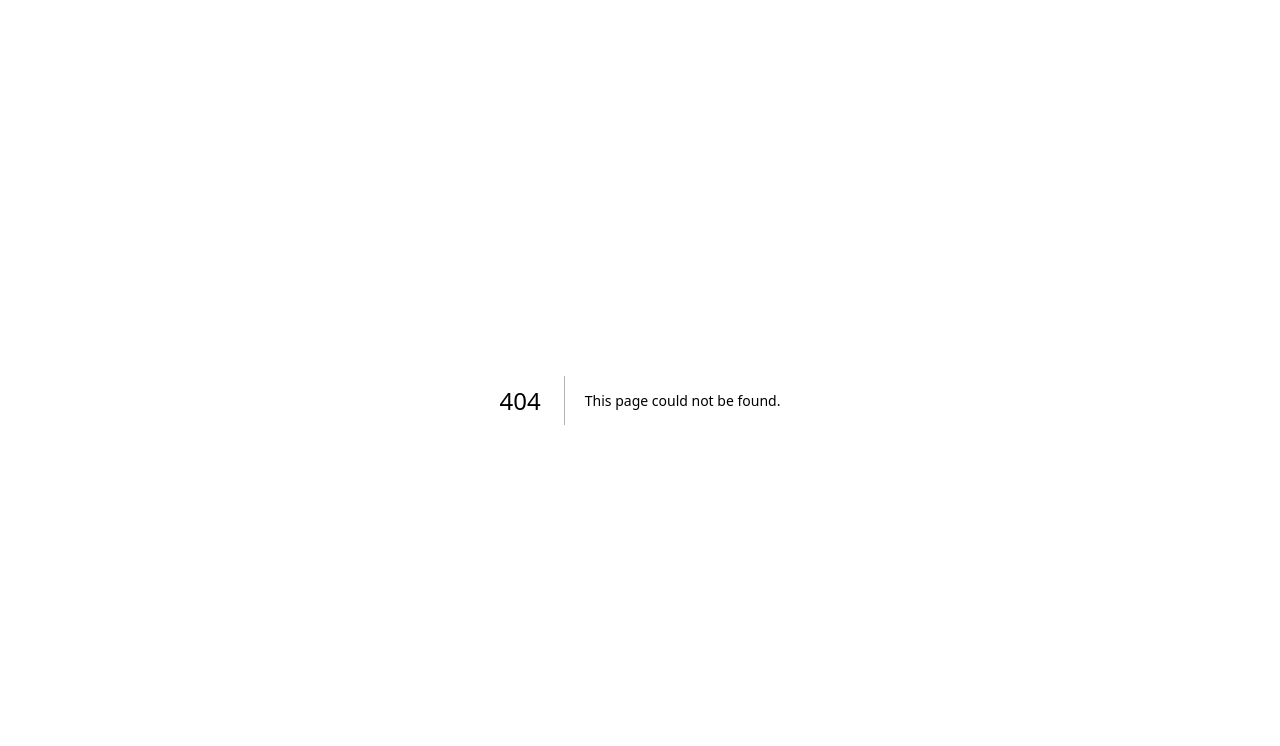
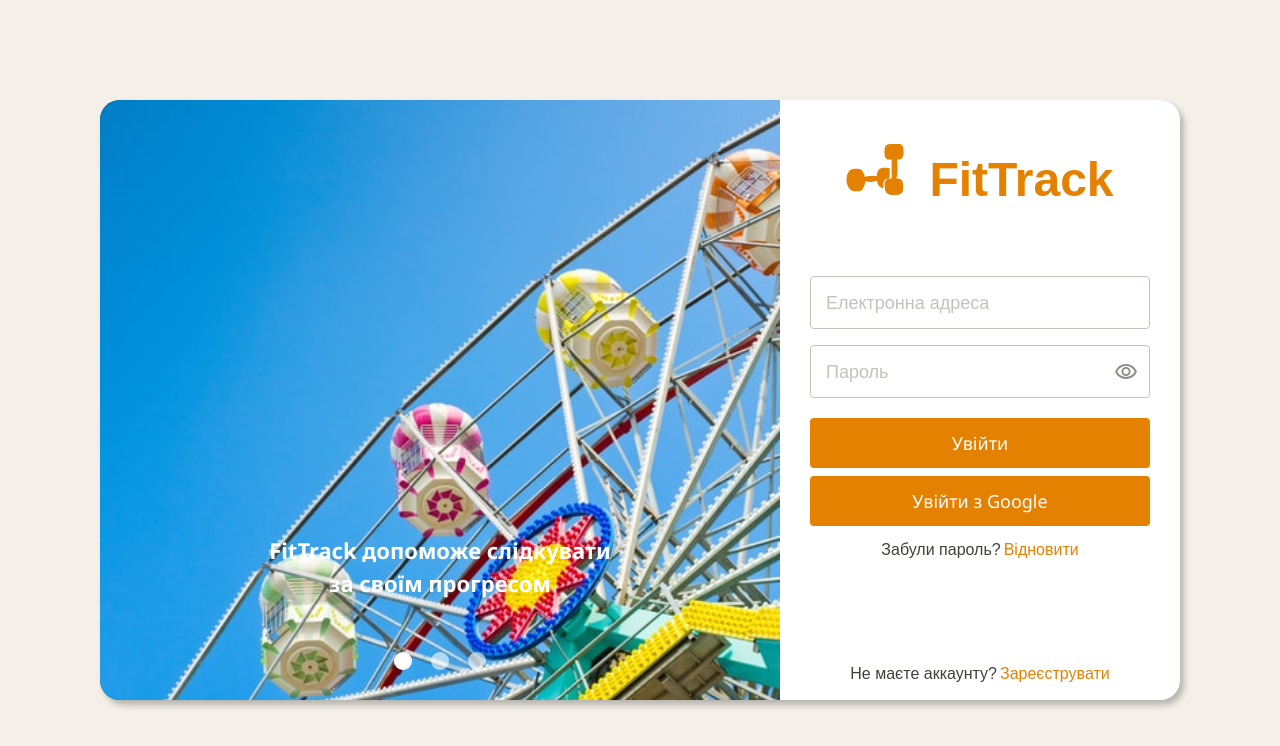
Before and after one commit to KaktusSd06/FitTrack, a Next.js app in the folder webfittrack/: page /login in a window 1280 px wide. Before the commit this address had no page. Shown: the top 746 px of the page. Built offline with nearby package versions, Linux system fonts and the light colour scheme.

Commit message:
FT-3 Added login page

```diff
--- /dev/null
+++ b/webfittrack/src/app/components/AuthPage/UserContent/LoginFields/LoginFields.tsx
@@ -0,0 +1,64 @@
+"use client";
+
+import type { NextPage } from "next";
+import React, { useState } from "react";
+import styles from "../UserContent/UserContent.module.css";
+import Field from "../Field/Field";
+import Button from "../Button/Button";
+
+const LoginFields: NextPage = () => {
+  const [email, setEmail] = useState("");
+  const [password, setPassword] = useState("");
+
+  const handleEmailChange = (e: React.ChangeEvent<HTMLInputElement>) => {
+    setEmail(e.target.value);
+  };
+
+  const handlePasswordChange = (e: React.ChangeEvent<HTMLInputElement>) => {
+    setPassword(e.target.value);
+  };
+
+  const handleButtonClick = () => {
+    console.log("Button clicked");
+  };
+  return (
+    <>
+      <div className={styles.UserMain}>
+        <div className={styles.FormFields}>
+          <div className={styles.Fields}>
+            <Field
+              label="Електронна адреса"
+              type="email"
+              value={email}
+              onChange={handleEmailChange}
+            ></Field>
+            <Field
+              label="Пароль"
+              type="password"
+              value={password}
+              onChange={handlePasswordChange}
+            ></Field>
+          </div>
+          <div className={styles.Buttons}>
+            <Button label="Увійти" onClick={handleButtonClick} />
+            <Button label="Увійти з Google" />
+          </div>
+        </div>
+        <div className={styles.TextAndLink}>
+          <span className={styles.text}>Забули пароль?</span>
+          <a href="/resetpassword" className={styles.link}>
+            Відновити
+          </a>
+        </div>
+      </div>
+      <div className={styles.TextAndLink}>
+        <span className={styles.text}>Не маєте аккаунту?</span>
+        <a href="/reg" className={styles.link}>
+          Зареєструвати
+        </a>
+      </div>
+    </>
+  );
+};
+
+export default LoginFields;
--- /dev/null
+++ b/webfittrack/src/app/login/page.tsx
@@ -0,0 +1,13 @@
+import AuthLayout from "../components/AuthPage/AuthLayout";
+import UserContent from "../components/AuthPage/UserContent/UserContent/UserContent";
+import LoginFields from "../components/AuthPage/UserContent/LoginFields/LoginFields";
+
+export default function Login() {
+  return (
+    <AuthLayout>
+      <UserContent>
+        <LoginFields></LoginFields>
+      </UserContent>
+    </AuthLayout>
+  );
+}
```
